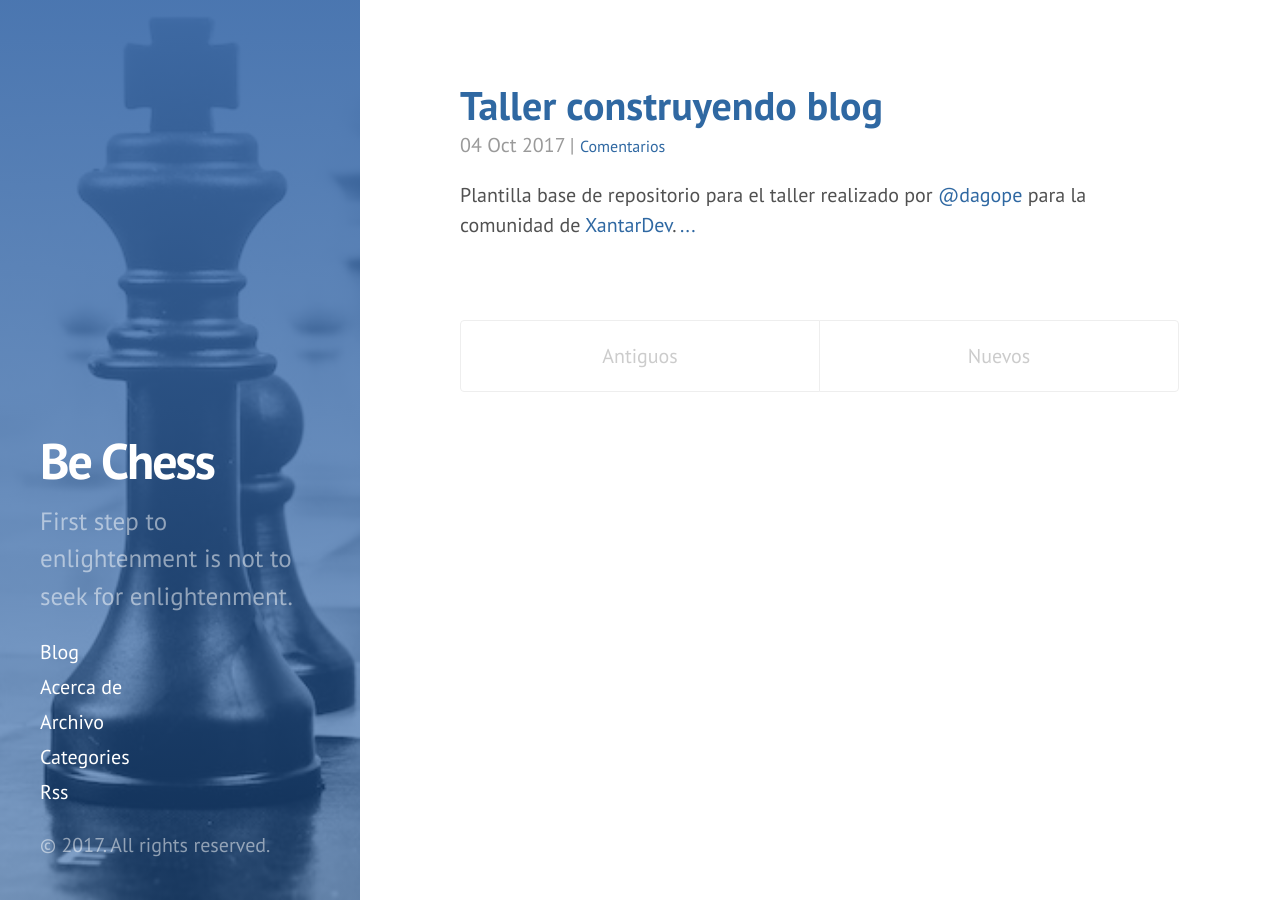
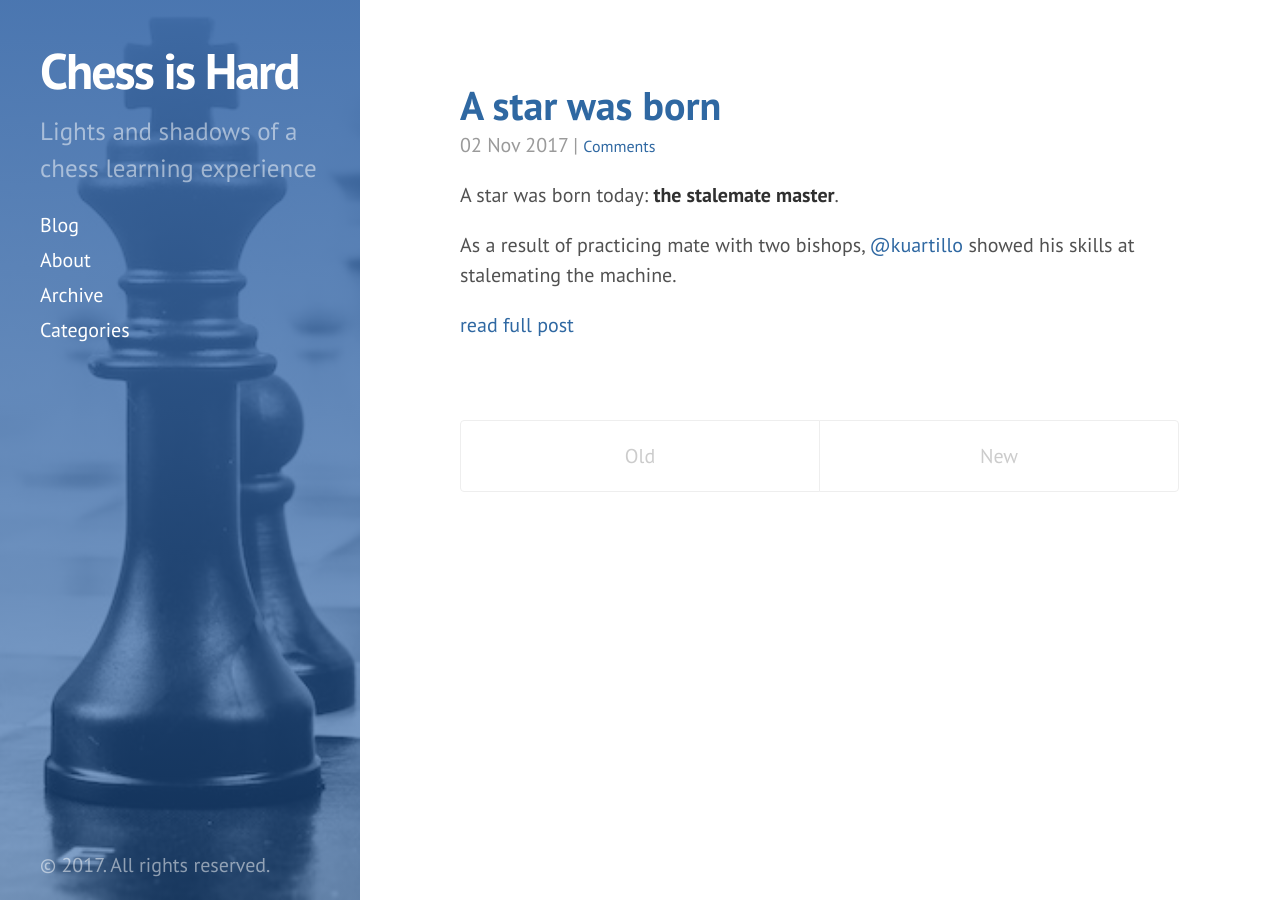
Before and after one commit to pepellou/chess-is-hard, a Jekyll site: the page built from index.html, in a window 1280 px wide. Built offline with Jekyll 4.4.1, drawn with Linux system fonts in a browser that asks for light colours; nearby versions of some CDN libraries; the list of posts is cut into pages by our own code.

Commit message:
Set up real content

````diff
--- a/_config.yml
+++ b/_config.yml
@@ -10,7 +10,7 @@ version:          2.1.0
 
 github:           metadata
 
-repository:       pepellou/pepellou.github.io
+repository:       pepellou/chess-is-hard
 userdisqus:       pepellou
 
 # Setup
@@ -21,11 +21,11 @@ author:
 
 paginate:         5
 
-title:            "Be Chess"
-tagline:          "You all be chess"
-description:      "First step to enlightenment is not to seek for enlightenment."
+title:            "Chess is Hard"
+tagline:          "First step to enlightenment is not to seek for enlightenment."
+description:      "Lights and shadows of a chess learning experience"
 locale:           es_es
 encoding:         utf-8
-url:              https://pepellou.github.io
-baseurl:          https://pepellou.github.io/
+url:              https://pepellou.github.io/chess-is-hard
+baseurl:          https://pepellou.github.io/chess-is-hard/
 google_analytics: UA-XXXXXXXXX-X
--- a/_includes/sidebar.html
+++ b/_includes/sidebar.html
@@ -31,7 +31,6 @@
           {% endif %}
         {% endif %}
       {% endfor %}
-      <a class="sidebar-nav-item" href="{{ site.baseurl }}atom.xml">Rss</a>
       <!--<a class="sidebar-nav-item" href="{{ site.baseurl }}categories">Tags</a>-->
       <!--<a class="sidebar-nav-item" href="{{ site.github.repo }}">GitHub project</a>-->
       <!--<span class="sidebar-nav-item">Currently v{{ site.version }}</span> -->
--- a/_posts/2017-10-04-Post-Ejemplo.md
+++ /dev/null
@@ -1,92 +0,0 @@
----
-published: true
-layout: post
-title: Taller construyendo blog
-author: David Gonzalo
-comments: true
-categories: [Taller, XantarDev]
----
-Plantilla base de repositorio para el taller realizado por [@dagope](https://twitter.com/dagope) para la comunidad de [XantarDev](https://github.com){:target="_blank"}.
-<!--break-->
-# Contenido
-<!-- TOC -->
-
-- [Contenido](#contenido)
-- [Estilos base](#estilos-base)
-    - [Tablas](#tablas)
-- [Compatiblidad con HTML](#compatiblidad-con-html)
-- [Enlaces en pagina](#enlaces-en-pagina)
-- [Agregando imágenes](#agregando-imágenes)
-- [Resaltando palabras en texto](#resaltando-palabras-en-texto)
-- [Resaltando codigo](#resaltando-codigo)
-- [Titulos 1](#titulos-1)
-    - [Titulo 2](#titulo-2)
-        - [Titulo 3](#titulo-3)
-            - [Titulo 4](#titulo-4)
-                - [Titulo 5](#titulo-5)
-                    - [Titulo 6](#titulo-6)
-                    - [# Titulo 7](#-titulo-7)
-
-<!-- /TOC -->
-
-# Estilos base
-<br/>**Negrita**
-<br/>*cursiva*
-<br/>_subrayado_
-
-- Listado1
-- Listado1
-- Listado1
-    - Listado2
-    - Listado2
-        - Listado3
-        - Listado3
-- Listado1
-    - Listado2
-- Listado1
-- Listado1
-
-## Tablas
-
-|**celda**|**celda**|**celda**|
-|celda|celda|celda|
-|celda|_celda_|celda|
-|celda|celda|celda|
-
-# Compatiblidad con HTML
-<div class="message">Lorem ipsum dolor sit amet, consectetuer adipiscing elit. Maecenas porttitor congue massa.
-Fusce posuere, magna sed pulvinar ultricies, purus lectus malesuada libero, sit amet commodo magna eros quis urna. Nunc viverra imperdiet enim.
-Fusce est. Vivamus a tellus.
-</div>
-
-# Enlaces en pagina
-* Enlace normal en la misma ventna [aqui](http://xantardev.org)
-* Enlace a página abriendo nueva ventana [aqui](http://xantardev.org){:target="_blank"}
-
-# Agregando imágenes
-Insertando imagenes
-![XantarDev imagen]({{site.baseurl}}public/uploads/2017/10/imgXantarDev.png)
-
-# Resaltando palabras en texto
-Lorem `aqui` dolor sit amet, `aqui` adipiscing elit. `aqui`Maecenas porttitor congue massa.
-Fusce posuere, magna sed pulvinar ultricies, purus lectus malesuada libero, sit amet commodo magna eros quis urna. Nunc viverra imperdiet enim.
-Fusce est. Vivamus a tellus.
-
-# Resaltando codigo
-{% highlight shell %}
-exec comando1
-exec comando2
-{% endhighlight %}
-
-```shell
-exec comando1
-exec comando2
-```
-
-# Titulos 1
-## Titulo 2
-### Titulo 3
-#### Titulo 4
-##### Titulo 5
-###### Titulo 6
-####### Titulo 7
--- /dev/null
+++ b/_posts/2017-11-02-A-star-was-born.md
@@ -0,0 +1,29 @@
+---
+published: true
+layout: post
+title: A star was born
+author: Pepe Doval
+comments: true
+categories: [stalemate, funny, twitch]
+---
+A star was born today: **the stalemate master**.
+
+As a result of practicing mate with two bishops, [@kuartillo](https://twitter.com/kuartillo){:target="_blank"} showed his skills at stalemating the machine.
+
+<!--break-->
+
+Here you can see his first attempt:
+
+{% include  twitch.html url="https://clips.twitch.tv/embed?clip=SpineyAntediluvianScorpionPanicVis" %}
+
+In his second attempt [@kuartillo](https://twitter.com/kuartillo){:target="_blank"} taught us the galician expression "Home no me jodas!":
+
+{% include  twitch.html url="https://clips.twitch.tv/embed?clip=AmericanHungryMonkeyPeteZarollTie" %}
+
+I finally felt compelled to stop it on his third attempt, but it was very close:
+
+{% include  twitch.html url="https://clips.twitch.tv/embed?clip=SassyKawaiiPlumageNononoCat" %}
+
+It has to be noted that the audience was engaged all the time paying close attention to the show:
+
+{% include  twitch.html url="https://clips.twitch.tv/embed?clip=TriangularFitPheasantSeemsGood" %}
--- a/index.html
+++ b/index.html
@@ -10,11 +10,11 @@ title: Home
         {{ post.title }}
       </a>
     </h1>
-    <span class="post-date">{{ post.date | date_to_string }} | <a href="{{ post.url }}#disqus_thread">Comentarios</a></span>
+    <span class="post-date">{{ post.date | date_to_string }} | <a href="{{ post.url }}#disqus_thread">Comments</a></span>
 
     {{ post.content | split:'<!--break-->' | first }}
     {% if post.content contains '<!--break-->' %}
-        <a href="{{ post.url }}">...</a>
+        <a href="{{ post.url }}">read full post</a>
      {% endif %}
 
   </div>
@@ -23,17 +23,17 @@ title: Home
 
 <div class="pagination">
   {% if paginator.next_page %}
-    <a class="pagination-item older" href="{{ site.baseurl }}page{{paginator.next_page}}">Antiguos</a>
+    <a class="pagination-item older" href="{{ site.baseurl }}page{{paginator.next_page}}">Old</a>
   {% else %}
-    <span class="pagination-item older">Antiguos</span>
+    <span class="pagination-item older">Old</span>
   {% endif %}
   {% if paginator.previous_page %}
     {% if paginator.page == 2 %}
-      <a class="pagination-item newer" href="{{ site.baseurl }}">Nuevos</a>
+      <a class="pagination-item newer" href="{{ site.baseurl }}">New</a>
     {% else %}
-      <a class="pagination-item newer" href="{{ site.baseurl }}page{{paginator.previous_page}}">Nuevos</a>
+      <a class="pagination-item newer" href="{{ site.baseurl }}page{{paginator.previous_page}}">New</a>
     {% endif %}
   {% else %}
-    <span class="pagination-item newer">Nuevos</span>
+    <span class="pagination-item newer">New</span>
   {% endif %}
 </div>
--- a/public/css/hyde.css
+++ b/public/css/hyde.css
@@ -57,6 +57,7 @@
   padding: 2rem 1rem;
   color: rgba(255,255,255,.5);
   background-color: #202020;
+  height: 100%;
 }
 #nav-icon{
   width: 48px;
@@ -127,12 +128,15 @@
 #sidebar-copy, #sidebar-nav, #sidebar-description {
 	  display: none;
 }
+#sidebar-copy {
+    bottom: 0;
+    position: fixed;
+}
 @media (min-width: 48em) {
   .sidebar {
     position: fixed;
     top: 0;
     left: 0;
-    bottom: 0;
     width: 18rem;
     text-align: left;
   }
@@ -193,7 +197,6 @@ a.sidebar-nav-item:focus {
   .sidebar-sticky {
     position: absolute;
     right:  1rem;
-    bottom: 1rem;
     left:   1rem;
   }
 }
````
Also changed, not shown: _includes/twitch.html (added, +8 -0 lines), about.md (+5 -6 lines), archive.md (+2 -2 lines).
